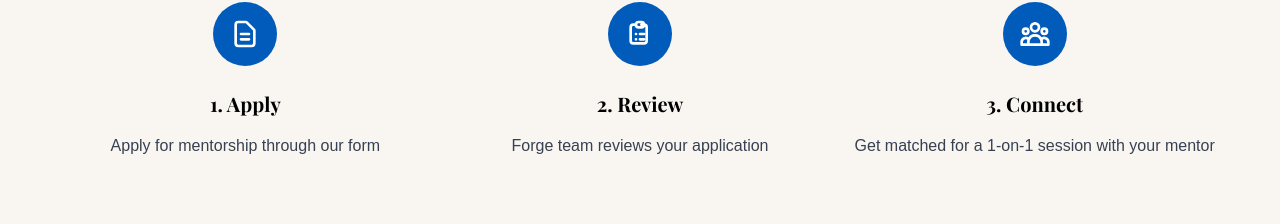
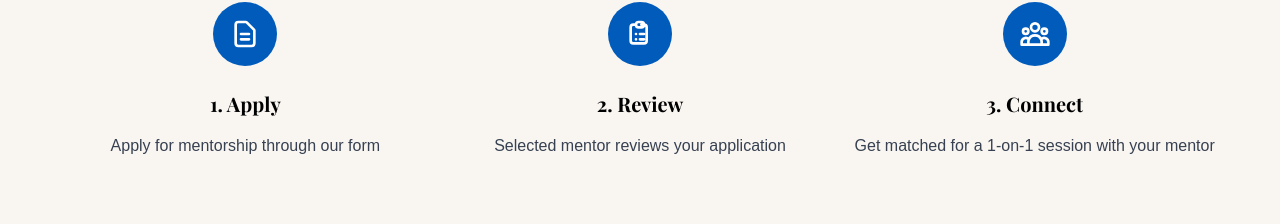
Before and after one commit to AmaanOMO/forge-website, a Next.js app: page /mentorship in a window 1280 px wide. Shown: the part 1319-1543 px from the top of the page. Built offline with nearby package versions, Linux system fonts and the light colour scheme; a web font is replaced by a local one.

Commit message:
📝 Update mentorship page text and Hero component

```diff
--- a/src/app/mentorship/page.tsx
+++ b/src/app/mentorship/page.tsx
@@ -122,7 +122,7 @@ export default function Mentorship() {
               </div>
               <h3 className="font-serif text-xl font-bold mb-4 text-black">2. Review</h3>
               <p className="text-gray-700">
-                Forge team reviews your application
+                Selected mentor reviews your application
               </p>
             </div>
 
--- a/src/components/Hero.tsx
+++ b/src/components/Hero.tsx
@@ -129,6 +129,7 @@ const Hero = () => {
             loop
             playsInline
             className="w-full h-auto rounded-lg shadow-lg"
+            controls
             controlsList="nodownload nofullscreen noremoteplayback"
             disablePictureInPicture
             onContextMenu={(e) => e.preventDefault()}
```
